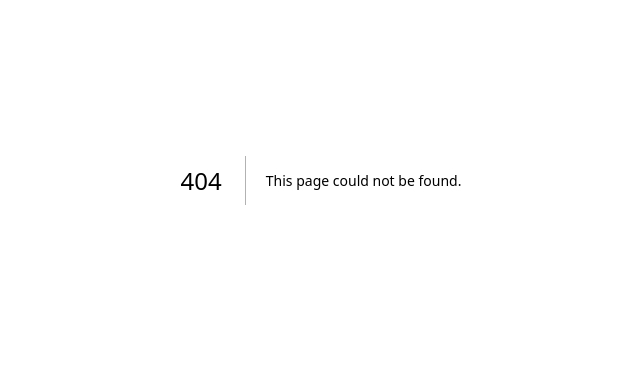
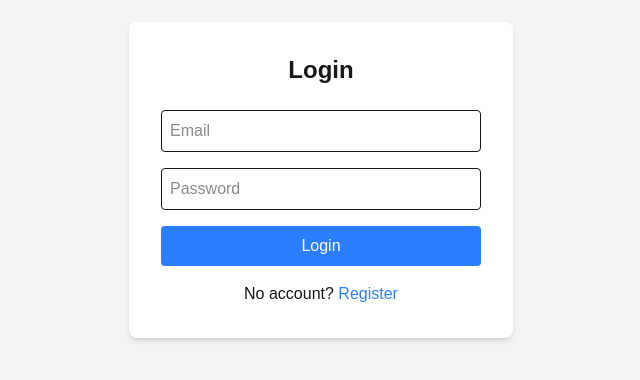
Before and after one commit to aghrabooti/KooGYMaa, a Next.js app: page /login in a window 1280 px wide. Before the commit this address had no page. Shown: the part 220-600 px from the top of the page, without its empty margins (319-959 px from the left). Built offline with nearby package versions, Linux system fonts and the light colour scheme.

Commit message:
add login page

```diff
--- /dev/null
+++ b/app/login/page.tsx
@@ -0,0 +1,72 @@
+"use client";
+
+import { useState } from "react";
+import { useRouter } from "next/navigation";
+
+export default function LoginPage() {
+  const [email, setEmail] = useState("");
+  const [password, setPassword] = useState("");
+  const [error, setError] = useState("");
+  const router = useRouter();
+
+  const handleSubmit = async (e: React.FormEvent) => {
+    e.preventDefault();
+    setError("");
+
+    try {
+      const res = await fetch("/api/auth/login", {
+        method: "POST",
+        headers: { "Content-Type": "application/json" },
+        body: JSON.stringify({ email, password }),
+      });
+
+      const data = await res.json();
+
+      if (!res.ok) {
+        setError(data.error);
+        return;
+      }
+
+      document.cookie = `token=${data.token}; path=/; max-age=604800`;
+      router.push("/dashboard");
+    } catch (err) {
+      setError("Something went wrong");
+    }
+  };
+
+  return (
+    <div className="min-h-screen flex items-center justify-center bg-gray-100">
+      <div className="bg-white p-8 rounded-lg shadow-md w-96">
+        <h1 className="text-2xl font-bold mb-6 text-center">Login</h1>
+        {error && <p className="text-red-500 mb-4">{error}</p>}
+        <form onSubmit={handleSubmit} className="space-y-4">
+          <input
+            type="email"
+            placeholder="Email"
+            value={email}
+            onChange={(e) => setEmail(e.target.value)}
+            className="w-full p-2 border rounded"
+            required
+          />
+          <input
+            type="password"
+            placeholder="Password"
+            value={password}
+            onChange={(e) => setPassword(e.target.value)}
+            className="w-full p-2 border rounded"
+            required
+          />
+          <button
+            type="submit"
+            className="w-full bg-blue-500 text-white p-2 rounded hover:bg-blue-600"
+          >
+            Login
+          </button>
+        </form>
+        <p className="mt-4 text-center">
+          No account? <a href="/register" className="text-blue-500">Register</a>
+        </p>
+      </div>
+    </div>
+  );
+}
```
